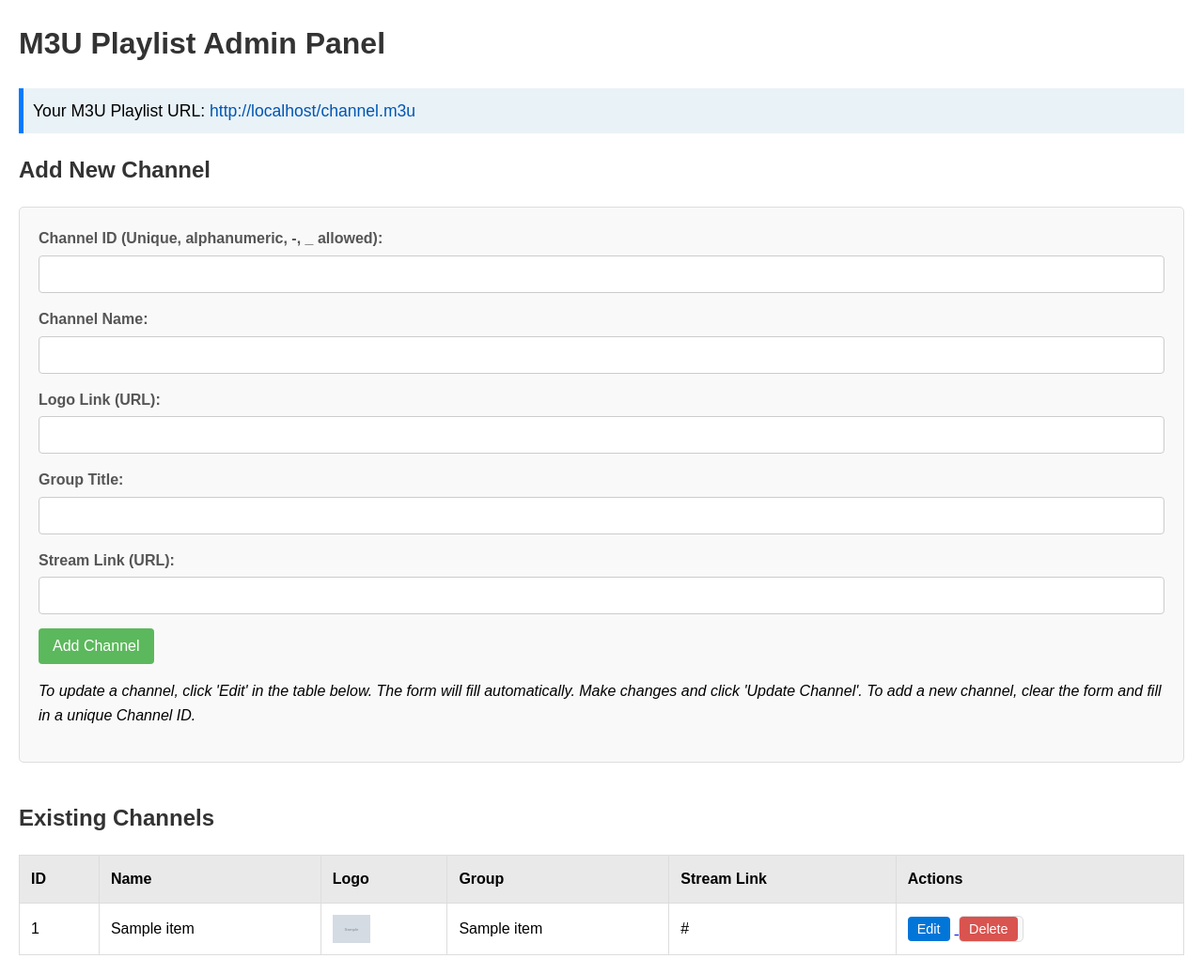
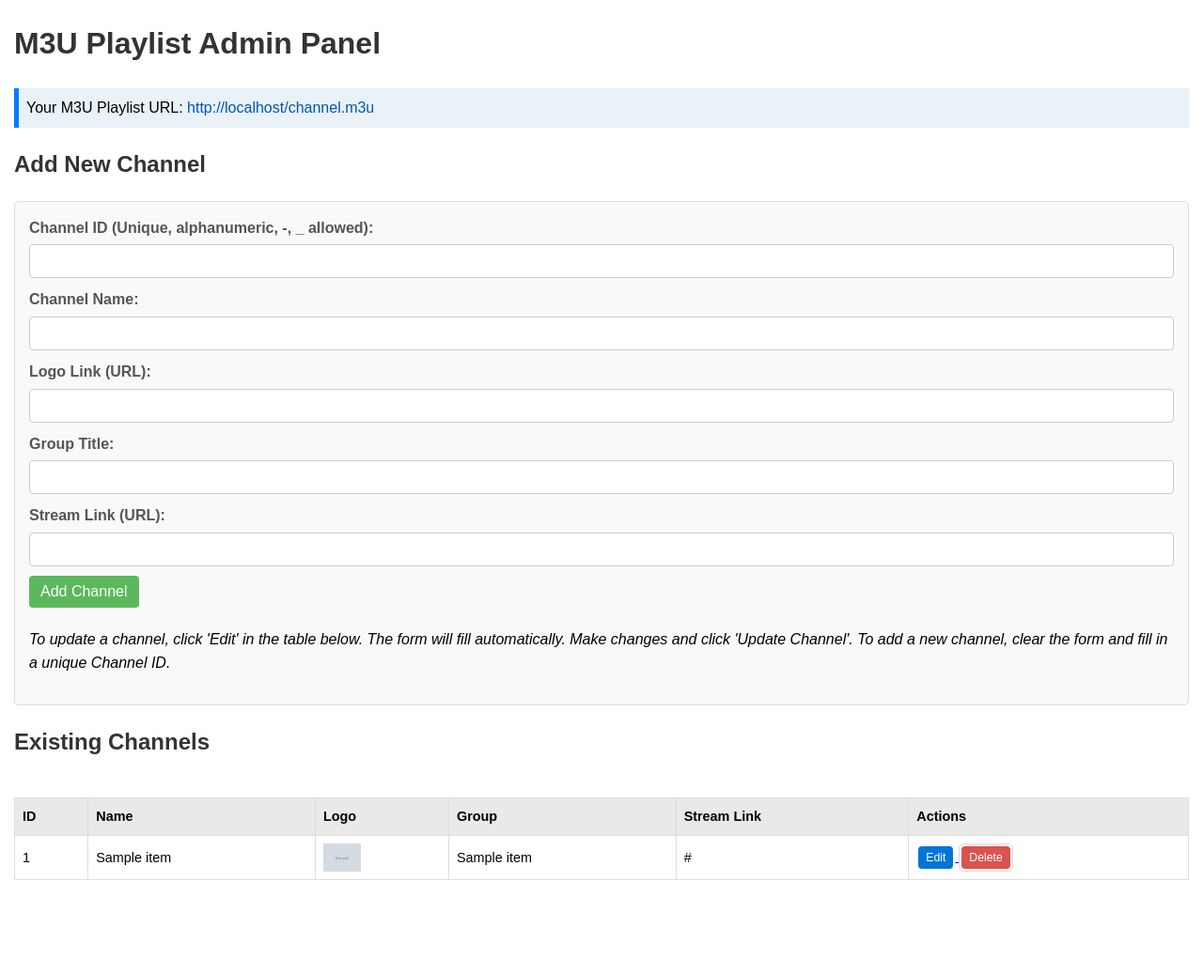
Before and after one commit to shahariarmahfuz/Live, a Flask app: page /admin1 in a window 1280 px wide. Shown: the whole page at 94% size. After the commit the page ends 937 px from the top, so only its background shows below. Run offline with Flask 3, Linux system fonts and the light colour scheme; grey boxes marked "Sample" are stand-in pictures; a database or web service that is not in the repository returns one stand-in record (values such as "Sample title"); data that the repository does not hold is empty.

Commit message:
Update admin.html

```diff
--- a/templates/admin.html
+++ b/templates/admin.html
@@ -5,30 +5,148 @@
     <meta name="viewport" content="width=device-width, initial-scale=1.0">
     <title>M3U Playlist Admin</title>
     <style>
-        body { font-family: sans-serif; margin: 20px; line-height: 1.6; }
+        body {
+            font-family: sans-serif;
+            margin: 15px;
+            line-height: 1.6;
+            max-width: 100%;
+            overflow-x: hidden;
+        }
         h1, h2 { color: #333; }
-        form { margin-bottom: 40px; padding: 20px; border: 1px solid #ddd; border-radius: 5px; background-color: #f9f9f9; }
-        label { display: block; margin-bottom: 5px; font-weight: bold; color: #555;}
-        input[type="text"] { width: calc(100% - 22px); padding: 10px; margin-bottom: 15px; border: 1px solid #ccc; border-radius: 4px; font-size: 1em;}
-        input[type="text"]:focus { border-color: #007bff; outline: none; }
-        button { padding: 10px 15px; background-color: #5cb85c; color: white; border: none; border-radius: 4px; cursor: pointer; font-size: 1em; margin-right: 5px;}
-        button:hover { background-color: #4cae4c; }
-        table { width: 100%; border-collapse: collapse; margin-top: 20px; }
-        th, td { border: 1px solid #ddd; padding: 12px; text-align: left; }
-        th { background-color: #e9e9e9; font-weight: bold;}
-        tr:nth-child(even) { background-color: #f9f9f9; }
-        .actions button { padding: 5px 10px; font-size: 0.9em;}
-        .edit-button { background-color: #0275d8; }
-        .edit-button:hover { background-color: #025aa5; }
-        .delete-form { display: inline-block; margin: 0; padding: 0;}
-        .delete-button { background-color: #d9534f; }
-        .delete-button:hover { background-color: #c9302c; }
-        .error-message { color: red; background-color: #f8d7da; border: 1px solid #f5c6cb; padding: 10px; border-radius: 5px; margin-bottom: 20px; }
-        .m3u-link { margin-top: 20px; font-size: 1.1em; background-color: #e9f2f7; padding: 10px; border-left: 5px solid #007bff; }
-         .m3u-link a { color: #0056b3; text-decoration: none; }
-         .m3u-link a:hover { text-decoration: underline; }
-         img { max-height: 30px; vertical-align: middle; }
-         input[readonly] { background-color: #eee; cursor: not-allowed; }
+        form {
+            margin-bottom: 20px;
+            padding: 15px;
+            border: 1px solid #ddd;
+            border-radius: 5px;
+            background-color: #f9f9f9;
+            box-sizing: border-box;
+        }
+        label {
+            display: block;
+            margin-bottom: 5px;
+            font-weight: bold;
+            color: #555;
+        }
+        input[type="text"] {
+            width: 100%;
+            padding: 8px;
+            margin-bottom: 10px;
+            border: 1px solid #ccc;
+            border-radius: 4px;
+            font-size: 1em;
+            box-sizing: border-box;
+        }
+        input[type="text"]:focus {
+            border-color: #007bff;
+            outline: none;
+        }
+        button {
+            padding: 8px 12px;
+            background-color: #5cb85c;
+            color: white;
+            border: none;
+            border-radius: 4px;
+            cursor: pointer;
+            font-size: 1em;
+            margin-right: 5px;
+            margin-bottom: 5px;
+        }
+        button:hover {
+            background-color: #4cae4c;
+        }
+        table {
+            width: 100%;
+            border-collapse: collapse;
+            margin-top: 20px;
+            font-size: 0.9em;
+        }
+        th, td {
+            border: 1px solid #ddd;
+            padding: 8px;
+            text-align: left;
+            word-break: break-word;
+        }
+        th {
+            background-color: #e9e9e9;
+            font-weight: bold;
+        }
+        tr:nth-child(even) {
+            background-color: #f9f9f9;
+        }
+        .actions {
+            white-space: nowrap;
+        }
+        .actions button {
+            padding: 5px 8px;
+            font-size: 0.85em;
+            margin: 2px;
+        }
+        .edit-button {
+            background-color: #0275d8;
+        }
+        .edit-button:hover {
+            background-color: #025aa5;
+        }
+        .delete-form {
+            display: inline-block;
+            margin: 0;
+            padding: 0;
+        }
+        .delete-button {
+            background-color: #d9534f;
+        }
+        .delete-button:hover {
+            background-color: #c9302c;
+        }
+        .error-message {
+            color: red;
+            background-color: #f8d7da;
+            border: 1px solid #f5c6cb;
+            padding: 10px;
+            border-radius: 5px;
+            margin-bottom: 15px;
+        }
+        .m3u-link {
+            margin-top: 15px;
+            font-size: 1em;
+            background-color: #e9f2f7;
+            padding: 8px;
+            border-left: 5px solid #007bff;
+            word-break: break-all;
+        }
+        .m3u-link a {
+            color: #0056b3;
+            text-decoration: none;
+        }
+        .m3u-link a:hover {
+            text-decoration: underline;
+        }
+        img {
+            max-height: 30px;
+            max-width: 100%;
+            vertical-align: middle;
+        }
+        input[readonly] {
+            background-color: #eee;
+            cursor: not-allowed;
+        }
+
+        @media (max-width: 600px) {
+            table {
+                font-size: 0.8em;
+            }
+            th, td {
+                padding: 6px 4px;
+            }
+            .actions {
+                display: flex;
+                flex-direction: column;
+            }
+            .actions button {
+                width: 100%;
+                margin: 2px 0;
+            }
+        }
     </style>
 </head>
 <body>
@@ -41,7 +159,9 @@
     {% endif %}
 
     <h2>{% if edit_channel_data %}Edit Channel{% else %}Add New Channel{% endif %}</h2>
-    <form method="POST" action="{{ url_for('add_or_update_channel_m3u') }}"> {# <-- CHANGED ENDPOINT HERE #}
+    <form method="POST" action="{{ url_for('add_or_update_channel_m3u') }}">
+        <input type="hidden" name="is_edit" value="{{ 'true' if edit_channel_data else 'false' }}">
+
         <label for="channel_id">Channel ID (Unique, alphanumeric, -, _ allowed):</label>
         <input type="text" id="channel_id" name="channel_id"
                value="{{ edit_channel_data.channel_id if edit_channel_data else '' }}"
@@ -68,8 +188,7 @@
 
         <button type="submit">{% if edit_channel_data %}Update Channel{% else %}Add Channel{% endif %}</button>
         {% if edit_channel_data %}
-            {# <-- CHANGED ENDPOINT HERE to point to the admin1 page #}
-            <button type="button" onclick="window.location.href='{{ url_for('admin1_panel') }}';">Cancel Edit</button>
+            <a href="{{ url_for('admin1_panel') }}"><button type="button">Cancel Edit</button></a>
         {% endif %}
 
         <p><em>To update a channel, click 'Edit' in the table below. The form will fill automatically. Make changes and click 'Update Channel'. To add a new channel, clear the form and fill in a unique Channel ID.</em></p>
@@ -77,6 +196,7 @@
 
     <h2>Existing Channels</h2>
     {% if channels %}
+        <div style="overflow-x: auto;">
             <table>
                 <thead>
                     <tr>
@@ -95,20 +215,19 @@
                             <td>{{ channel.name }}</td>
                             <td>
                                 {% if channel.logo_link %}
-                                <img src="{{ channel.logo_link }}" alt="{{ channel.name }} Logo">
+                                    <img src="{{ channel.logo_link }}" alt="{{ channel.name }} Logo" onerror="this.style.display='none'">
                                 {% else %}
                                     No Logo
                                 {% endif %}
                             </td>
                             <td>{{ channel.group_title }}</td>
-                        <td>{{ channel.stream_link }}</td>
+                            <td>{{ (channel.stream_link[:30] + '...') if channel.stream_link|length > 30 else channel.stream_link }}</td>
                             <td class="actions">
-                            {# <-- CHANGED ENDPOINT HERE to point to the admin1 page #}
                                 <a href="{{ url_for('admin1_panel', edit_id=channel.channel_id) }}">
                                     <button type="button" class="edit-button">Edit</button>
                                 </a>
 
-                            <form class="delete-form" method="POST" action="{{ url_for('delete_m3u_channel', channel_id=channel.channel_id) }}" onsubmit="return confirm('Are you sure you want to delete channel \\'{{ channel.name | escape }} \\' ({{ channel.channel_id }})?');">
+                                <form class="delete-form" method="POST" action="{{ url_for('delete_m3u_channel', channel_id=channel.channel_id) }}" onsubmit="return confirm('Are you sure you want to delete channel \'{{ channel.name | escape }}\' ({{ channel.channel_id }})?');">
                                     <button type="submit" class="delete-button">Delete</button>
                                 </form>
                             </td>
@@ -116,6 +235,7 @@
                     {% endfor %}
                 </tbody>
             </table>
+        </div>
     {% else %}
         <p>No channels found.</p>
     {% endif %}
```
Lines whose indentation alone changed are shown as unchanged.
